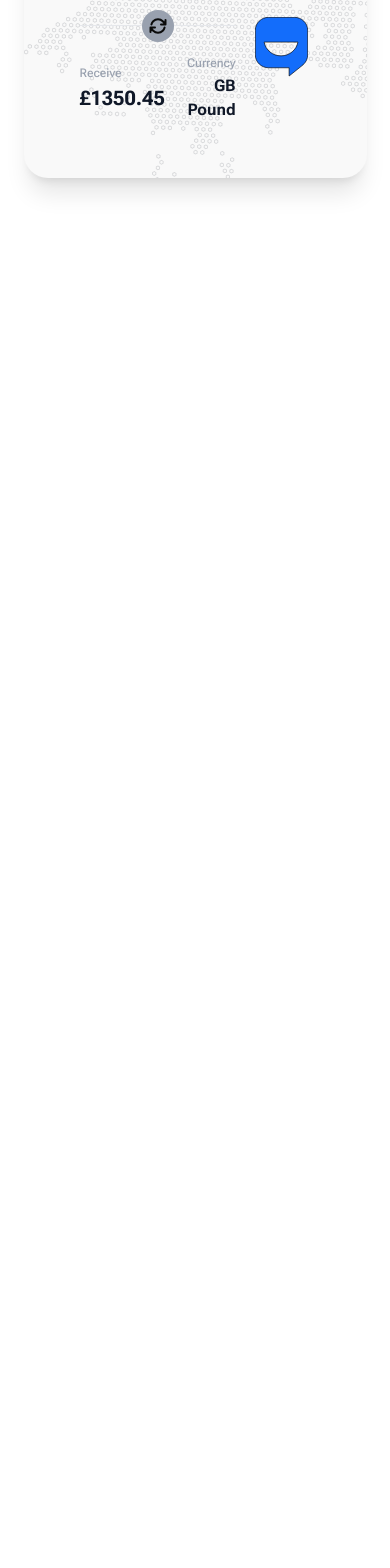
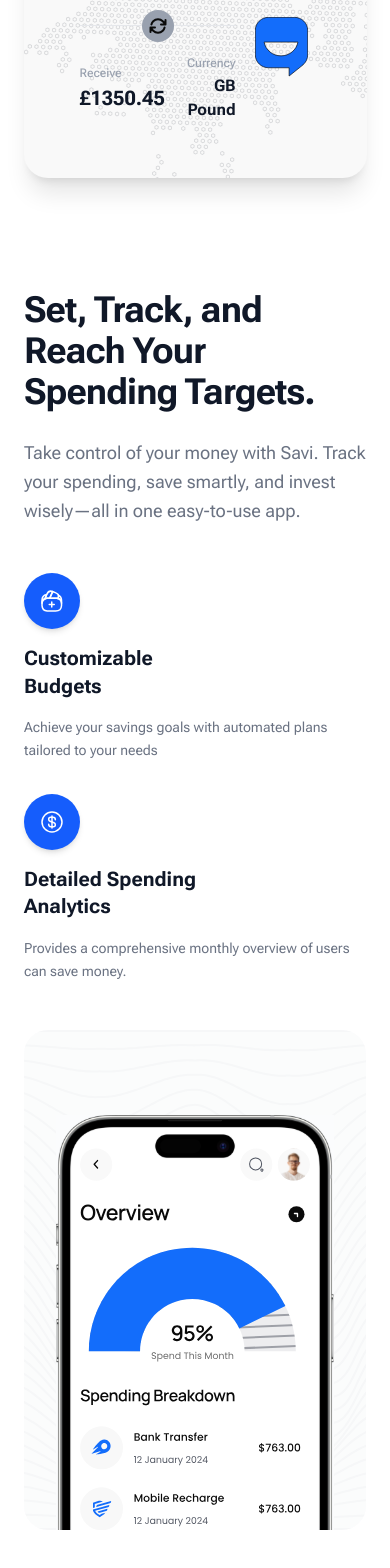
Before and after one commit to qtps/savi, a Next.js app: page / in a window 390 px wide. Shown: the part 7413-8981 px from the top of the page. Before the commit the page ends 7639 px from the top, so only its background shows below. Built offline with nearby package versions, Linux system fonts and the light colour scheme.

Commit message:
added Track and Reach section

```diff
--- a/app/lib/assets.ts
+++ b/app/lib/assets.ts
@@ -36,5 +36,7 @@ export const assets = {
     pieChart: '/images/pichart.svg',
     vectorCurve: '/images/vector-curve.svg',
     visa: '/images/visa.png',
+    singleMobile: '/images/singleMobile.svg',
+    bgTwo: '/images/bgTwo.svg',
   },
 } as const;
--- a/app/page.tsx
+++ b/app/page.tsx
@@ -4,6 +4,7 @@ import KeyInsights from '@/src/components/sections/KeyInsights';
 import KeyFeatures from '@/src/components/sections/KeyFeatures';
 import Revolution from '@/src/components/sections/Revolution';
 import CurrencyExchange from '@/src/components/sections/CurrencyExchange';
+import TrackAndReach from '@/src/components/sections/TrackAndReach';
 
 export default function Page() {
   return (
@@ -14,6 +15,7 @@ export default function Page() {
       <KeyFeatures />
       <Revolution />
       <CurrencyExchange />
+      <TrackAndReach />
 
       {/* <FeatureGrid />
       <SiteFooter /> */}
--- /dev/null
+++ b/src/components/sections/TrackAndReach.tsx
@@ -0,0 +1,99 @@
+// Icons gulo pore ekhane import kore niben (e.g., Lucide React ba Tailwind Icons)
+// import { Wallet, PieChart } from 'lucide-react';
+import { assets } from '@/app/lib/assets';
+
+const TrackAndReach = () => {
+  return (
+    <section className="mx-auto w-full max-w-7xl px-6 py-16 font-sans">
+      <div className="grid grid-cols-1 items-center gap-12 lg:grid-cols-2">
+        {/* Left Column - Content */}
+        <div className="space-y-12">
+          {/* Main Heading & Subtitle */}
+          <div className="space-y-6">
+            <h1 className="text-4xl leading-[1.15] font-bold tracking-tight text-gray-900 md:text-5xl">
+              Set, Track, and Reach <br className="hidden sm:inline" />
+              Your Spending Targets.
+            </h1>
+            <p className="max-w-md text-lg leading-relaxed text-gray-500">
+              Take control of your money with Savi. Track your spending, save
+              smartly, and invest wisely—all in one easy-to-use app.
+            </p>
+          </div>
+
+          {/* Features Grid */}
+          <div className="grid grid-cols-1 gap-8 sm:grid-cols-2">
+            {/* Feature 1 */}
+            <div className="space-y-4">
+              {/* Icon Container */}
+              <div className="flex h-14 w-14 items-center justify-center rounded-full bg-blue-600 text-white shadow-md">
+                {/* TODO: Ager icon ta pore ekhane add korben */}
+                {/* eslint-disable-next-line @next/next/no-img-element  */}
+                <img
+                  src={assets.icons.walletAdd}
+                  alt="Wallet Icon"
+                  className="h-6 w-6"
+                />
+              </div>
+              <h3 className="text-xl leading-snug font-bold text-gray-900">
+                Customizable <br />
+                Budgets
+              </h3>
+              <p className="text-sm leading-relaxed text-gray-500">
+                Achieve your savings goals with automated plans tailored to your
+                needs
+              </p>
+            </div>
+
+            {/* Feature 2 */}
+            <div className="space-y-4">
+              {/* Icon Container */}
+              <div className="flex h-14 w-14 items-center justify-center rounded-full bg-blue-600 text-white shadow-md">
+                {/* TODO: Ager icon ta pore ekhane add korben */}
+                {/* eslint-disable-next-line @next/next/no-img-element  */}
+                <img
+                  src={assets.icons.dollar}
+                  alt="Pie Chart Icon"
+                  className="h-6 w-6 brightness-0 invert"
+                />
+              </div>
+              <h3 className="text-xl leading-snug font-bold text-gray-900">
+                Detailed Spending <br />
+                Analytics
+              </h3>
+              <p className="text-sm leading-relaxed text-gray-500">
+                Provides a comprehensive monthly overview of users can save
+                money.
+              </p>
+            </div>
+          </div>
+        </div>
+
+        {/* Right Column - Image & Background */}
+        <div className="relative flex min-h-125 items-center justify-center overflow-hidden rounded-3xl bg-gray-50 p-8 md:p-12">
+          {/* TODO: Dynamic Wave Background Image */}
+          {/* eslint-disable-next-line @next/next/no-img-element */}
+          <img
+            src={assets.images.bgTwo}
+            alt="Wave Background"
+            className="absolute inset-0 h-full w-full object-cover opacity-40"
+          />
+
+          {/* App Screen / Mobile Frame Container */}
+          <div className="relative -bottom-12 z-10 w-full bg-[rgba(251,252,253,1)]">
+            {/* Temporary Placeholder UI structure matching screenshot */}
+            <div>
+              {/* eslint-disable-next-line @next/next/no-img-element */}
+              <img
+                src={assets.images.singleMobile}
+                alt="Mobile UI Overview"
+                className="block h-auto w-full transition-transform duration-300 hover:scale-105"
+              />
+            </div>
+          </div>
+        </div>
+      </div>
+    </section>
+  );
+};
+
+export default TrackAndReach;
```
Also changed, not shown: public/images/bgTwo.svg (added), public/images/singleMobile.svg (added).
